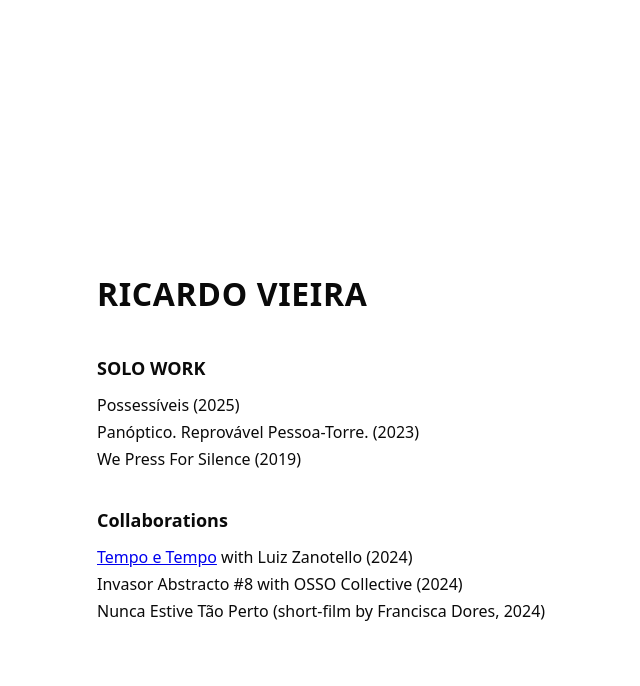
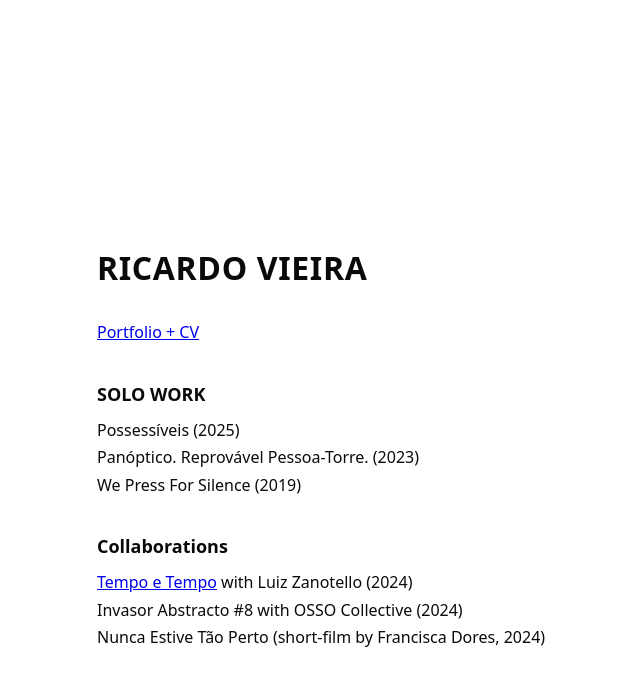
Before and after one commit to ricardomvieira/ricardomvieira.github.io, a Jekyll site: the page built from index.md, in a window 1280 px wide. Shown: the top 686 px of the page, without its empty margins (183-823 px from the left). Built offline with Jekyll 4.4.1, drawn with Linux system fonts in a browser that asks for light colours.

Commit message:
added portfolio + cv link

```diff
--- a/index.md
+++ b/index.md
@@ -4,6 +4,7 @@
 ---
 
 # RICARDO VIEIRA
+[Portfolio + CV](https://drive.google.com/file/d/1h6vjKp67jGPnLY6Mnubx8NZEv_2xnL_1/view?usp=sharing)
 
 ## SOLO WORK
 Possessíveis (2025)
```
